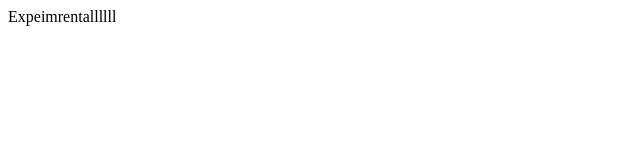
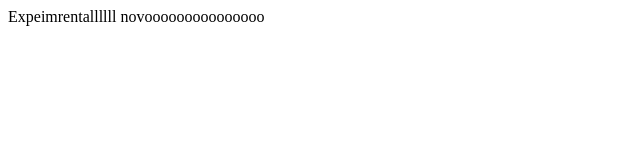
Before and after one commit to andrevalerim/tarefa0603, a plain HTML site: page index.html in a window 1280 px wide. Shown: the whole page, without its empty margins (0-640 px from the left). Drawn offline with Linux system fonts and the light colour scheme.

Commit message:
ExperimentalNovo

```diff
--- a/index.html
+++ b/index.html
@@ -8,6 +8,6 @@
 <body>
 
 
-      Expeimrentallllll
+      Expeimrentallllll novooooooooooooooo
 </body>
 </html>
```
